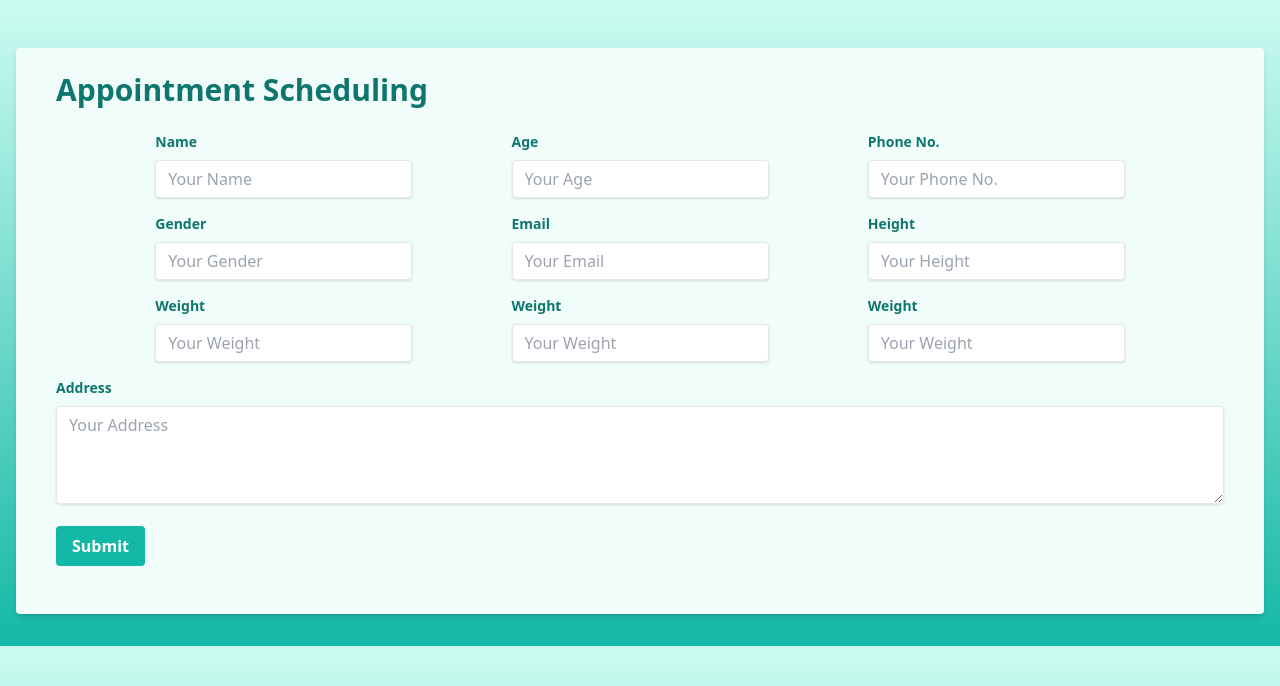
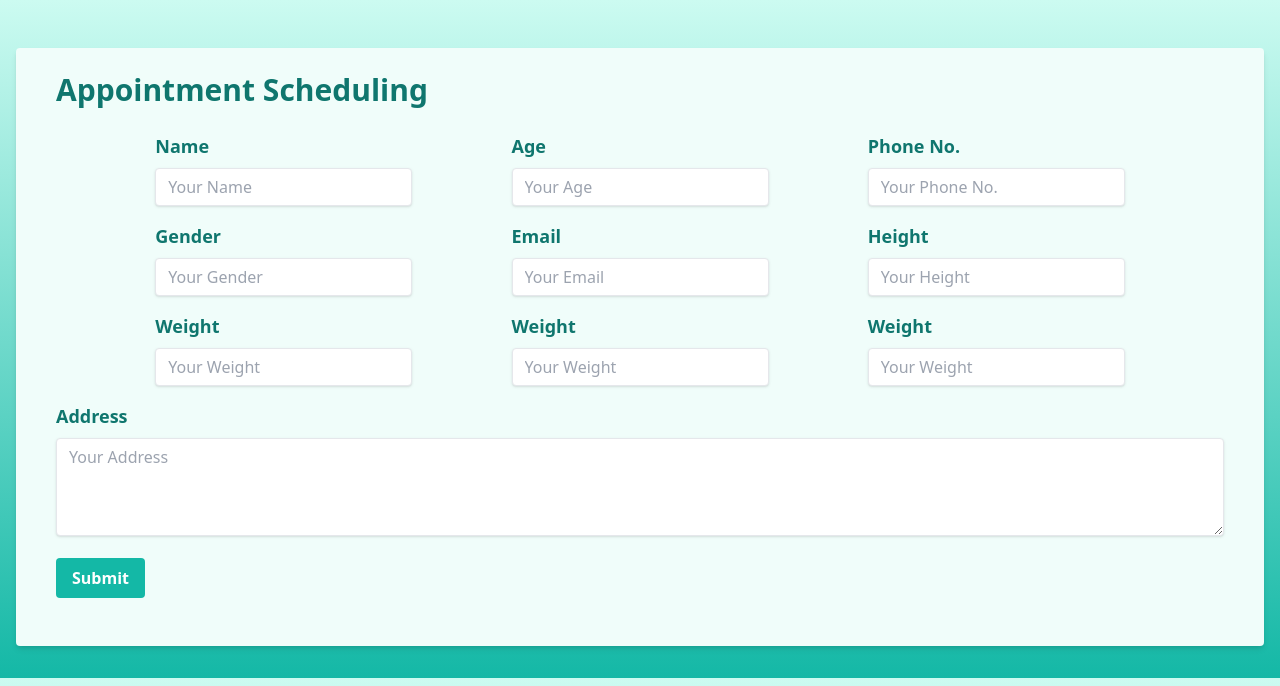
Before and after one commit to rajarshigit14/AI-Doctor-Appointment, a Python web app: template templates/Appointment.html in a window 1280 px wide. Shown: the top 686 px of the page. Run offline with Jinja, Linux system fonts and the light colour scheme; the template is opened without the code that fills it, so the values that code supplies are empty; style sheets or scripts are compiled from the project's sources.

Commit message:
Update Appointment.html
Changed Fonts of Labels

```diff
--- a/templates/Appointment.html
+++ b/templates/Appointment.html
@@ -15,19 +15,19 @@
             <form action="#" method="POST">
                 <div class="flex justify-evenly">
                     <div class="mb-4">
-                        <label class="block text-teal-700 text-sm font-bold mb-2" for="name">
+                        <label class="block text-teal-700 text-lg font-bold mb-2" for="name">
                             Name
                         </label>
                         <input class="shadow appearance-none border rounded w-full py-2 px-3 text-teal-700 leading-tight focus:outline-none focus:shadow-outline" id="name" type="text" placeholder="Your Name">
                     </div>
                     <div class="mb-4">
-                        <label class="block text-teal-700 text-sm font-bold mb-2" for="name">
+                        <label class="block text-teal-700 text-lg font-bold mb-2" for="name">
                             Age
                         </label>
                         <input class="shadow appearance-none border rounded w-full py-2 px-3 text-teal-700 leading-tight focus:outline-none focus:shadow-outline" id="name" type="text" placeholder="Your Age">
                     </div>
                     <div class="mb-4">
-                        <label class="block text-teal-700 text-sm font-bold mb-2" for="name">
+                        <label class="block text-teal-700 text-lg font-bold mb-2" for="name">
                             Phone No.
                         </label>
                         <input class="shadow appearance-none border rounded w-full py-2 px-3 text-teal-700 leading-tight focus:outline-none focus:shadow-outline" id="name" type="text" placeholder="Your Phone No.">
@@ -35,19 +35,19 @@
                 </div>
                 <div class="flex justify-evenly">
                     <div class="mb-4">
-                        <label class="block text-teal-700 text-sm font-bold mb-2" for="name">
+                        <label class="block text-teal-700 text-lg font-bold mb-2" for="name">
                             Gender
                         </label>
                         <input class="shadow appearance-none border rounded w-full py-2 px-3 text-teal-700 leading-tight focus:outline-none focus:shadow-outline" id="name" type="text" placeholder="Your Gender">
                     </div>
                     <div class="mb-4">
-                        <label class="block text-teal-700 text-sm font-bold mb-2" for="email">
+                        <label class="block text-teal-700 text-lg font-bold mb-2" for="email">
                             Email
                         </label>
                         <input class="shadow appearance-none border rounded w-full py-2 px-3 text-teal-700 leading-tight focus:outline-none focus:shadow-outline" id="email" type="email" placeholder="Your Email">
                     </div>
                     <div class="mb-4">
-                        <label class="block text-teal-700 text-sm font-bold mb-2" for="email">
+                        <label class="block text-teal-700 text-lg font-bold mb-2" for="email">
                             Height
                         </label>
                         <input class="shadow appearance-none border rounded w-full py-2 px-3 text-teal-700 leading-tight focus:outline-none focus:shadow-outline" id="email" type="email" placeholder="Your Height">
@@ -55,32 +55,32 @@
                 </div>
                 <div class="flex justify-evenly">
                     <div class="mb-4">
-                        <label class="block text-teal-700 text-sm font-bold mb-2" for="email">
+                        <label class="block text-teal-700 text-lg font-bold mb-2" for="email">
                             Weight
                         </label>
                         <input class="shadow appearance-none border rounded w-full py-2 px-3 text-teal-700 leading-tight focus:outline-none focus:shadow-outline" id="email" type="email" placeholder="Your Weight">
                     </div>
                     <div class="mb-4">
-                        <label class="block text-teal-700 text-sm font-bold mb-2" for="email">
+                        <label class="block text-teal-700 text-lg font-bold mb-2" for="email">
                             Weight
                         </label>
                         <input class="shadow appearance-none border rounded w-full py-2 px-3 text-teal-700 leading-tight focus:outline-none focus:shadow-outline" id="email" type="email" placeholder="Your Weight">
                     </div>
                     <div class="mb-4">
-                        <label class="block text-teal-700 text-sm font-bold mb-2" for="email">
+                        <label class="block text-teal-700 text-lg font-bold mb-2" for="email">
                             Weight
                         </label>
                         <input class="shadow appearance-none border rounded w-full py-2 px-3 text-teal-700 leading-tight focus:outline-none focus:shadow-outline" id="email" type="email" placeholder="Your Weight">
                     </div>
                 </div>
                 <div class="mb-4">
-                    <label class="block text-teal-700 text-sm font-bold mb-2" for="message">
+                    <label class="block text-teal-700 text-lg font-bold mb-2" for="message">
                         Address
                     </label>
                     <textarea class="shadow appearance-none border rounded w-full py-2 px-3 text-teal-700 leading-tight focus:outline-none focus:shadow-outline" id="message" rows="4" placeholder="Your Address"></textarea>
                 </div>
                 <div class="mb-4">
-                    <button class="bg-teal-500 hover:bg-teal-700  text-white font-bold font-BalooBhai2  py-2 px-4 rounded focus:outline-none focus:shadow-outline" type="submit">
+                    <button class="bg-teal-500 hover:bg-teal-700 text-white font-bold font-BalooBhai2  py-2 px-4 rounded focus:outline-none focus:shadow-outline" type="submit">
                         Submit
                     </button>
                 </div>
```
